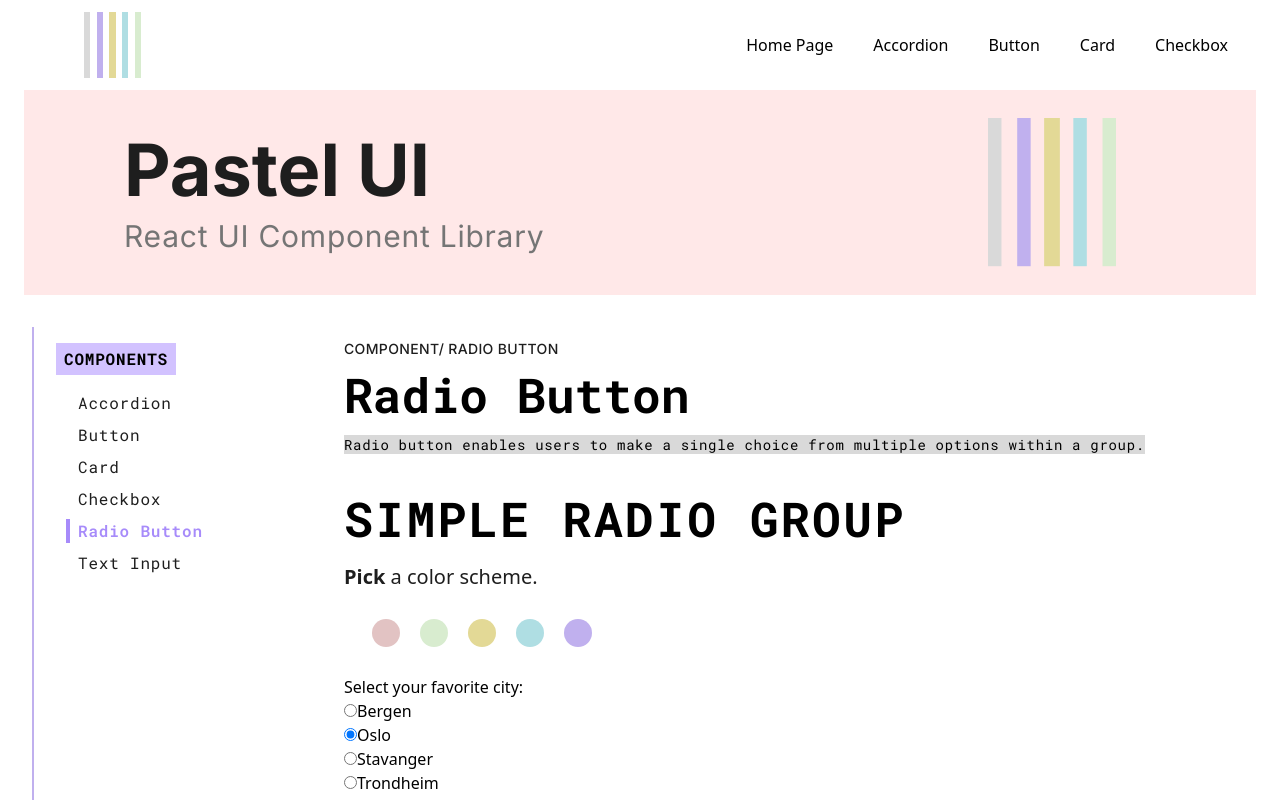
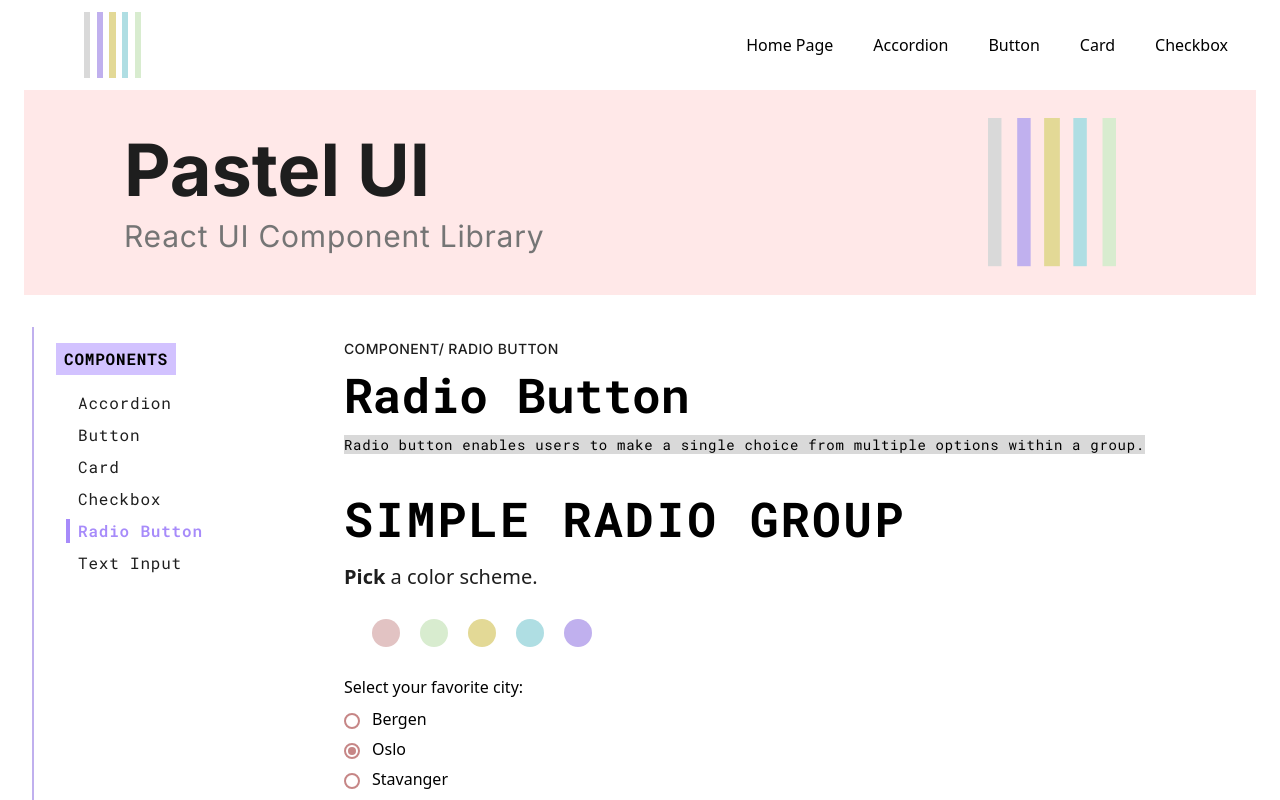
Before and after one commit to nataliakuntic/pastel-ui, a React (Vite) app: page /radiobutton in a window 1280 px wide. Shown: the top 800 px of the page. Built offline with nearby package versions, Linux system fonts and the light colour scheme.

Commit message:
Add Radio color themes
Test version of the colors for the radio buttons. Animation
on click added.

```diff
--- a/src/index.css
+++ b/src/index.css
@@ -25,6 +25,7 @@ safelist filter.
 @source inline("text-labeltext-{dustyrose,pistachio,honey,aquafrost,lilac}");
 @source inline("bg-input-{dustyrose,pistachio,honey,aquafrost,lilac}-disabled");
 @source inline("focus:ring-input-{dustyrose,pistachio,honey,aquafrost,lilac}-focus-ring");
+@source inline("peer-checked:bg-checked-dark-{dustyrose,pistachio,honey,aquafrost,lilac}");
 
 
 @theme {
--- a/src/pastel-ui-library/components/Radiobutton/Radiogroup.tsx
+++ b/src/pastel-ui-library/components/Radiobutton/Radiogroup.tsx
@@ -1,4 +1,6 @@
 import { ThemeName } from "../../types";
+import { getRadiobuttonThemeStyle } from "./radiobuttonThemes";
+import classNames from "classnames";
 
 export interface RadioOption {
   label: string;
@@ -22,25 +24,78 @@ const Radiogroup: React.FC<RadiogroupProps> = ({
   onChange,
   isDisabled = false,
 }) => {
+  const theme = getRadiobuttonThemeStyle(colorScheme);
+
+  const fieldsetClass = classNames("flex", "flex-col", "gap-3");
+
+  const labelClass = classNames(
+    "flex",
+    "items-start",
+    "gap-3",
+    "cursor-pointer"
+  );
+
+  const wrapperClass = classNames(
+    "relative",
+    "w-4",
+    "h-4",
+    "inline-block",
+    "mt-[2px]"
+  );
+
+  const outerCircle = classNames(
+    "peer",
+    "absolute",
+    "inset-0",
+    "appearance-none",
+    "w-4",
+    "h-4",
+    "border-2",
+    "rounded-full",
+    "focus:outline-none",
+    "focus:ring-offset-0",
+    "focus:ring-2",
+    theme.border,
+    theme.ringFocus
+  );
+
+  const innerDot = classNames(
+    "absolute",
+    "inset-0",
+    "m-auto",
+    "w-2",
+    "h-2",
+    "rounded-full",
+    "scale-0",
+    "peer-checked:scale-100",
+    "opacity-0",
+    "peer-checked:opacity-100",
+    "transition-all",
+    "duration-200",
+    "ease-out",
+    theme.dotChecked
+  );
+
   return (
-    <fieldset disabled={isDisabled}>
-      <legend>{legend}</legend>
+    <fieldset disabled={isDisabled} className={fieldsetClass}>
+      <legend className="mb-3">{legend}</legend>
 
-      {options.map((option) => {
-        return (
-          <div key={option.value}>
-            <label>
+      {options.map((option) => (
+        <label key={option.value} className={labelClass}>
+          <span className={wrapperClass}>
             <input
               type="radio"
               value={option.value}
               checked={value === option.value}
               onChange={() => onChange(option.value)}
+              className={outerCircle}
             />
-              {option.label}
+            <span className={innerDot} />
+          </span>
+
+          <span className="leading-none">{option.label}</span>
         </label>
-          </div>
-        );
-      })}
+      ))}
     </fieldset>
   );
 };
--- /dev/null
+++ b/src/pastel-ui-library/components/Radiobutton/radiobuttonThemes.ts
@@ -0,0 +1,21 @@
+import { ThemeName } from "../../types";
+
+export interface RadiobuttonTheme {
+  border: string;
+  dotChecked: string;
+  ringFocus: string;
+  borderDisabled: string;
+  dotDisabled: string;
+}
+
+export const getRadiobuttonThemeStyle = (
+  themeName: ThemeName
+): RadiobuttonTheme => {
+  return {
+    border: `border-checked-dark-${themeName}`,
+    ringFocus: `focus:ring-${themeName}`,
+    dotChecked: `peer-checked:bg-checked-dark-${themeName}`,
+    borderDisabled: `border-checkbox-${themeName}-disabled`,
+    dotDisabled: `peer-checked:bg-checkbox-${themeName}-disabled`,
+  };
+};
```
Lines whose indentation alone changed are shown as unchanged.
